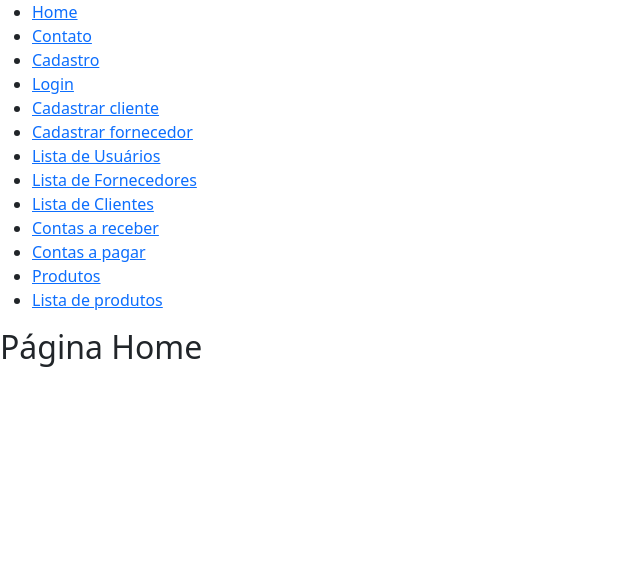
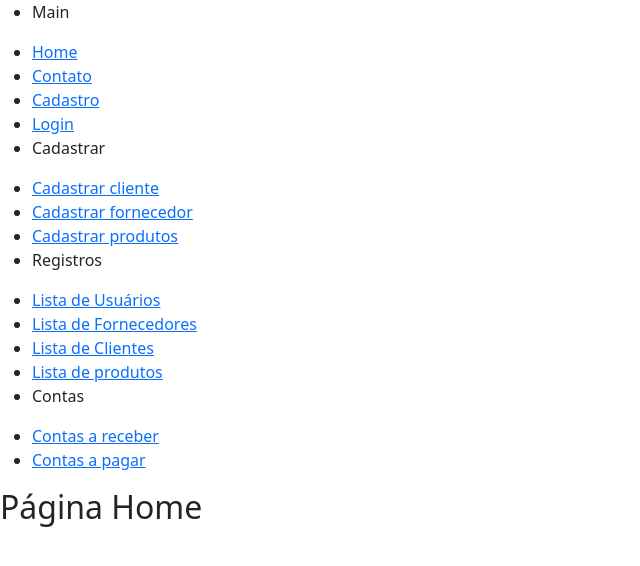
Before and after one commit to pollyana-valverde/sistemaElite, a React (Create React App) app in the folder frontend/: page / in a window 1280 px wide. Shown: the top 566 px of the page, without its empty margins (0-640 px from the left). Built offline with nearby package versions, Linux system fonts and the light colour scheme.

Commit message:
Css sidebar em andamento

```diff
--- a/frontend/src/Components/Navegacao.jsx
+++ b/frontend/src/Components/Navegacao.jsx
@@ -6,6 +6,7 @@ const Header = () => {
     <header>
       <nav>
         <ul>
+          <li><p>Main</p></li>
           <li>
             <Link to="/">Home</Link>
           </li>
@@ -18,12 +19,20 @@ const Header = () => {
           <li>
             <Link to="/login">Login</Link>
           </li>
+
+
+          <li><p>Cadastrar</p></li>
           <li>
             <Link to="/CadastroClientes">Cadastrar cliente</Link>
           </li>
           <li>
             <Link to="/FornecedorCadastro">Cadastrar fornecedor</Link>
           </li>
+          <li>
+            <Link to="/Produtos">Cadastrar produtos</Link>
+          </li>
+
+       <li> <p>Registros</p></li>
           <li>
             <Link to="/listaUsuarios">Lista de Usuários</Link>
           </li>
@@ -37,22 +46,18 @@ const Header = () => {
           </li>
 
           <li>
+            <Link to="/ListaProdutos">Lista de produtos</Link>
+          </li>
+
+
+          <li><p>Contas</p></li>
+          <li>
             <Link to="/ContasReceber">Contas a receber</Link>
           </li>
 
           <li>
             <Link to="/ContasPagar">Contas a pagar</Link>
           </li>
-
-          <li>
-            <Link to="/Produtos">Produtos</Link>
-          </li>
-
-
-          <li>
-            <Link to="/ListaProdutos">Lista de produtos</Link>
-          </li>
-
 
         </ul>
       </nav>
```
Also changed, not shown: frontend/src/css/navegacao.css (added).
